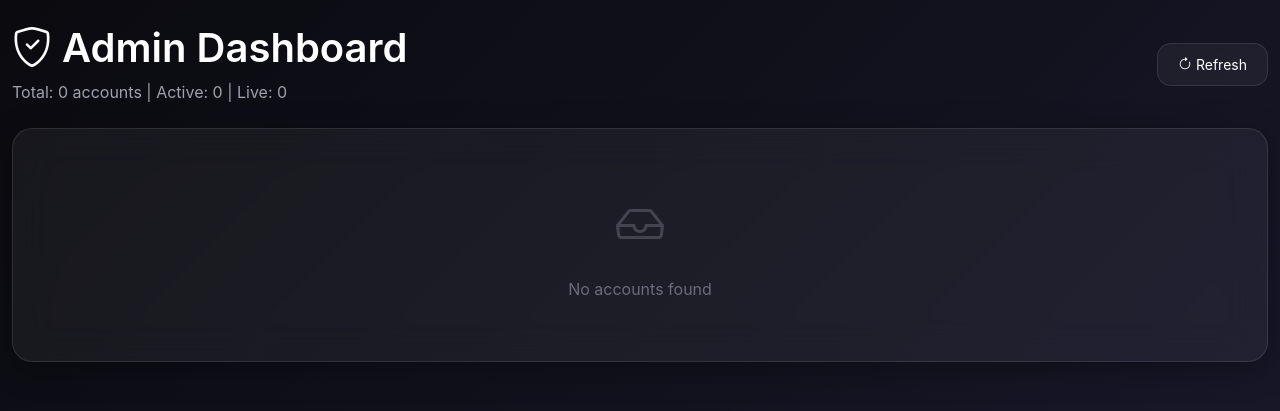
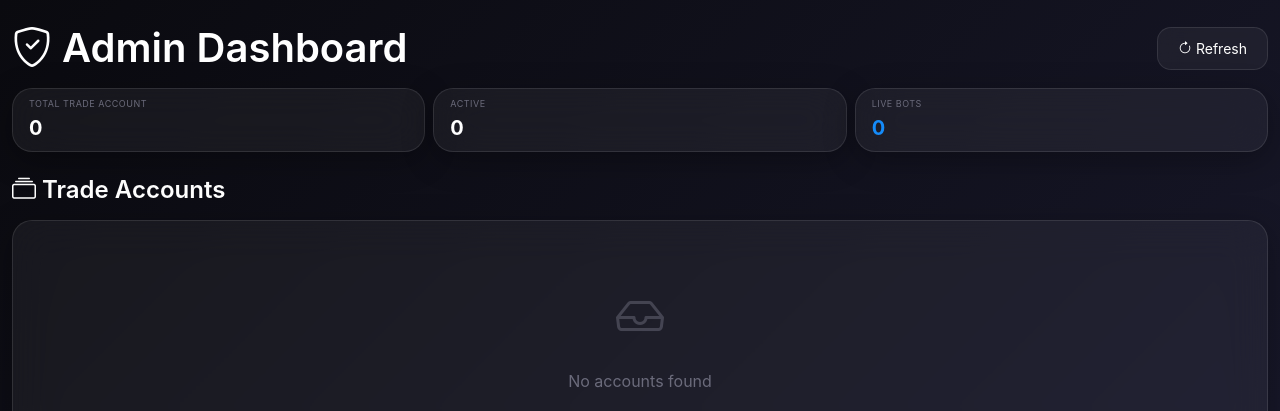
Before and after one commit to icooniex/fxfront, a Django app: page /bo/monitor/ in a window 1280 px wide. Shown: the top 411 px of the page. Run offline with Django 4.2, Linux system fonts and the light colour scheme; the visitor is signed in with stand-in values (Sample User, id 1); data comes from the database, SQL or seed files in the repository; data that the repository does not hold is empty; some libraries are stand-ins or nearby versions.

Commit message:
update stat card

```diff
--- a/templates/admin/dashboard.html
+++ b/templates/admin/dashboard.html
@@ -7,19 +7,44 @@
 {% block content %}
 <div class="container-fluid py-4" style="max-width: 1800px; margin: 0 auto;">
     <!-- Header -->
-    <div class="mb-4 fade-in">
-        <div class="d-flex justify-content-between align-items-center">
-            <div>
-                <h1 class="mb-2">
-                    <i class="bi bi-shield-check"></i> Admin Dashboard
-                </h1>
-                <p class="text-secondary mb-0">
-                    Total: {{ total_accounts }} accounts | Active: {{ active_subscriptions }} | Live: {{ live_bots }}
-                </p>
-            </div>
+    <div class="mb-3 fade-in">
+        <div class="d-flex justify-content-between align-items-center mb-3">
+            <h1 class="mb-0">
+                <i class="bi bi-shield-check"></i> Admin Dashboard
+            </h1>
             <button class="btn btn-glass btn-sm" onclick="location.reload()">
                 <i class="bi bi-arrow-clockwise"></i> Refresh
             </button>
+        </div>
+
+        <!-- Stat Cards -->
+        <div class="row g-2">
+            <div class="col">
+                <div class="glass-card" style="padding: 8px 16px;">
+                    <div style="font-size: 9px; color: var(--text-muted); text-transform: uppercase; letter-spacing: 0.5px; margin-bottom: 2px;">Total Trade Account</div>
+                    <div style="font-size: 20px; font-weight: 700; color: var(--text-primary);">{{ total_accounts }}</div>
+                </div>
+            </div>
+            <div class="col">
+                <div class="glass-card" style="padding: 8px 16px;">
+                    <div style="font-size: 9px; color: var(--text-muted); text-transform: uppercase; letter-spacing: 0.5px; margin-bottom: 2px;">Active</div>
+                    <div style="font-size: 20px; font-weight: 700; color: var(--success);">{{ active_subscriptions }}</div>
+                </div>
+            </div>
+            <div class="col">
+                <div class="glass-card" style="padding: 8px 16px;">
+                    <div style="font-size: 9px; color: var(--text-muted); text-transform: uppercase; letter-spacing: 0.5px; margin-bottom: 2px;">Live Bots</div>
+                    <div style="font-size: 20px; font-weight: 700; color: var(--primary-blue);">{{ live_bots }}</div>
+                </div>
+            </div>
+        </div>
+    </div>
+    <!-- Accounts Section -->
+    <div class="mt-4">
+        <div class="mb-3 d-flex justify-content-between align-items-center">
+            <h2 class="mb-0" style="font-size: 1.5rem; font-weight: 600;">
+                <i class="bi bi-collection"></i> Trade Accounts
+            </h2>
         </div>
     </div>
 
```
